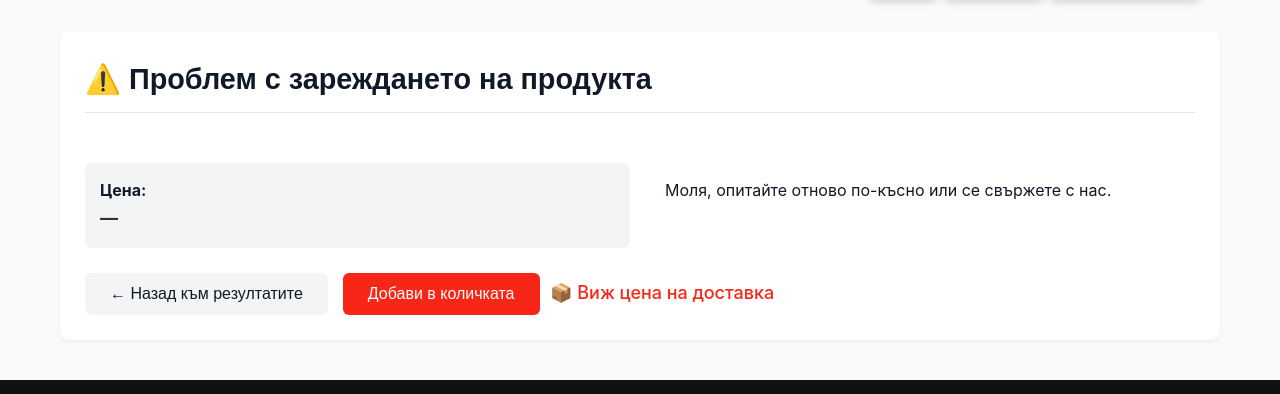
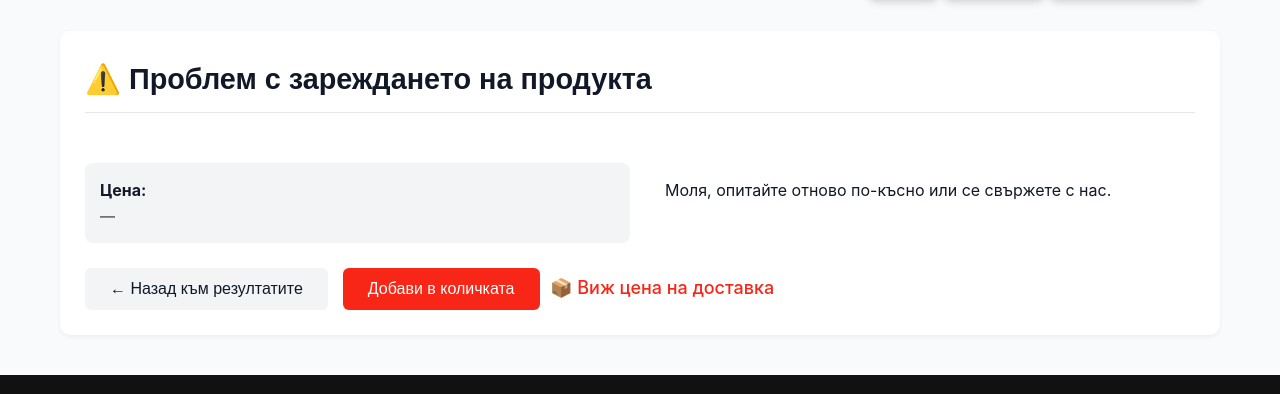
Before and after one commit to belagio72/YouPart, a website: page product.html in a window 1280 px wide. Shown: the part 160-554 px from the top of the page. Drawn offline with Linux system fonts and the light colour scheme; no server answers.

Commit message:
Промяна стилове

```diff
--- a/style.css
+++ b/style.css
@@ -1663,9 +1663,9 @@ img#visaLogo {
   white-space: nowrap;
 }
 .dual-price {
-  font-size: 18px;
+  font-size: 15px;
   font-weight: bold;
-  color: #333; /* Единен цвят */
+  color: #787070; /* Единен цвят */
   display: flex;
   gap: 10px;
   align-items: center;
```
Also changed, not shown: package.json (+14 -3 lines), 1 other file.
